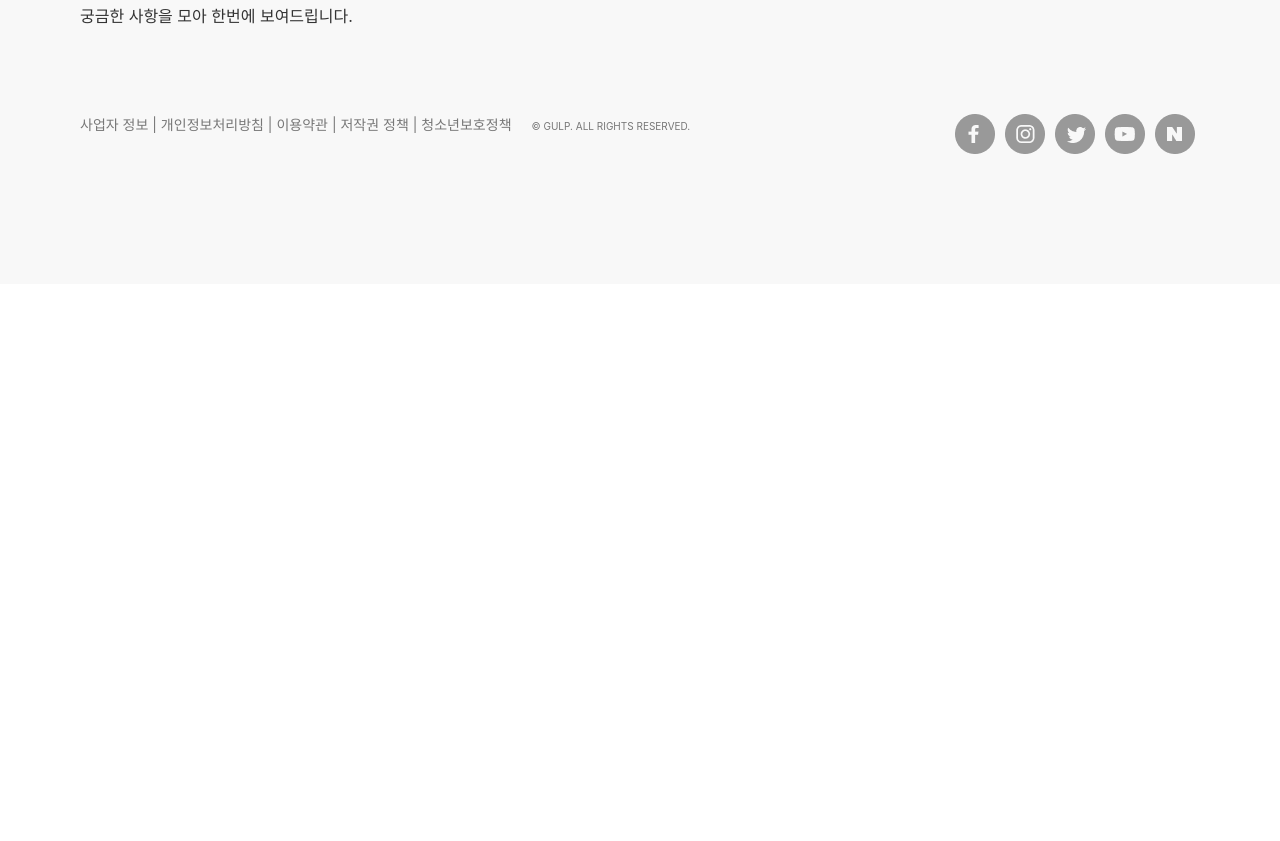
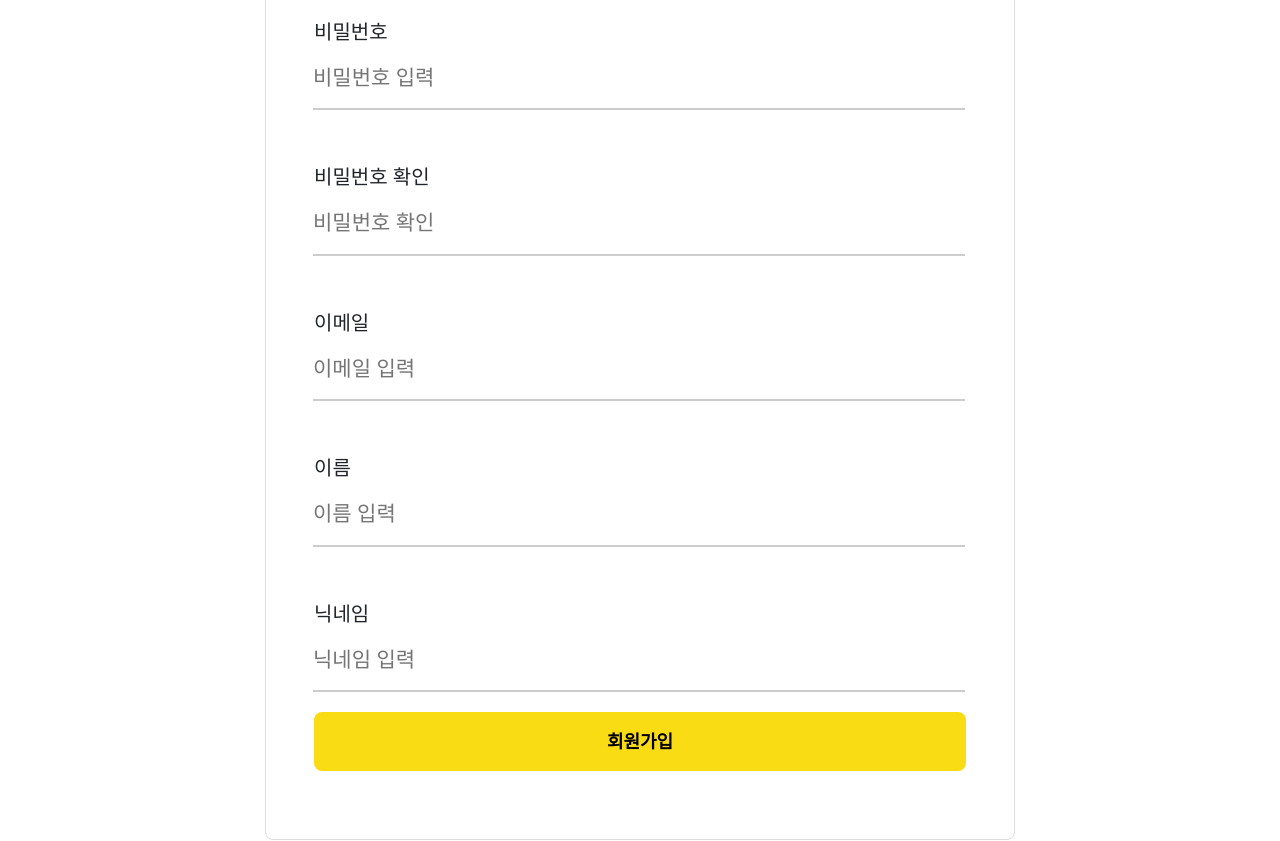
Before and after one commit to hellozo0/Gulp, a Vue app in the folder gulp-web/: page /signUp in a window 1280 px wide. Shown: the part 800-1641 px from the top of the page. Before the commit the page ends 1084 px from the top, so only its background shows below. Built offline with nearby package versions, Linux system fonts and the light colour scheme.

Commit message:
feat : 회원가입 구현

```diff
--- a/gulp-web/src/pages/SignUp.vue
+++ b/gulp-web/src/pages/SignUp.vue
@@ -1,11 +1,207 @@
 <template>
-  <div class="card card-body">
-    <h2>SignUp</h2>
+  <div class="signup-container">
+    <img src="@/assets/images/logo_center.png" alt="꿀깍 로고" class="logo" />
+    <form class="form-box" @submit.prevent="handleSubmit">
+      <div class="input-group">
+        <label for="userId">아이디</label>
+        <input
+          v-model="user.userId"
+          id="userId"
+          type="text"
+          placeholder="아이디 입력"
+          required
+        />
+      </div>
+      <div class="input-group">
+        <label for="password">비밀번호</label>
+        <input
+          v-model="user.password"
+          id="password"
+          type="password"
+          placeholder="비밀번호 입력"
+          required
+        />
+      </div>
+      <div class="input-group">
+        <label for="confirmPassword">비밀번호 확인</label>
+        <input
+          v-model="user.confirmPassword"
+          id="confirmPassword"
+          type="password"
+          placeholder="비밀번호 확인"
+          required
+        />
+      </div>
+      <div class="input-group">
+        <label for="email">이메일</label>
+        <input
+          v-model="user.email"
+          id="email"
+          type="email"
+          placeholder="이메일 입력"
+          required
+        />
+      </div>
+      <div class="input-group">
+        <label for="name">이름</label>
+        <input
+          v-model="user.name"
+          id="name"
+          type="text"
+          placeholder="이름 입력"
+          required
+        />
+      </div>
+      <div class="input-group">
+        <label for="nickname">닉네임</label>
+        <input
+          v-model="user.nickname"
+          id="nickname"
+          type="text"
+          placeholder="닉네임 입력"
+          required
+        />
+      </div>
+      <div class="input-group">
+        <button type="submit" class="submit-btn">회원가입</button>
+      </div>
+    </form>
   </div>
 </template>
 
-<script>
-export default {
-  name: 'SignUp',
+<script setup>
+import { ref } from 'vue';
+import { useRouter } from 'vue-router';
+
+const router = useRouter();
+
+// 사용자 입력값을 담을 객체
+const user = ref({
+  userId: '',
+  password: '',
+  confirmPassword: '',
+  email: '',
+  name: '',
+  nickname: '',
+});
+
+// 회원가입 제출 처리 함수
+const handleSubmit = () => {
+  if (user.value.password !== user.value.confirmPassword) {
+    alert('비밀번호가 일치하지 않습니다.');
+    return;
+  }
+
+  signUp();
+};
+
+const signUp = async () => {
+  try {
+    // 서버에 신규 사용자 추가 요청
+    const res = await fetch('http://localhost:3000/users', {
+      method: 'POST',
+      headers: { 'Content-Type': 'application/json' },
+      body: JSON.stringify({
+        userId: user.value.userId,
+        password: user.value.password,
+        email: user.value.email,
+        name: user.value.name,
+        nickname: user.value.nickname,
+      }),
+    });
+
+    if (res.ok) {
+      router.push('/login');
+    }
+  } catch (error) {
+    console.error('네트워크 오류:', error);
+  }
 };
 </script>
+
+<style scoped>
+.signup-container {
+  position: relative;
+  max-width: 750px;
+  margin: 0 auto 50px auto;
+  display: flex;
+  flex-direction: column;
+  align-items: center;
+  padding: 40px 0;
+  padding-bottom: 100px;
+}
+
+.form-box {
+  background: white;
+  border: 1px solid #ddd;
+  border-radius: 8px;
+  padding: 48px;
+  width: 100%;
+  box-sizing: border-box;
+  text-align: left;
+}
+
+.logo {
+  height: 200px;
+  margin-bottom: 50px;
+}
+
+.input-group {
+  width: 100%;
+  margin-bottom: 20px;
+}
+
+label {
+  display: block;
+  margin-top: 2rem;
+  font-weight: normal;
+  font-size: 20px;
+}
+
+input {
+  padding: 15px 0;
+  font-size: 21px;
+  border: none;
+  border-bottom: 2px solid #ccc;
+  background: transparent;
+  outline: none;
+  width: 100%;
+  transition: border-color 0.3s;
+}
+
+input:focus {
+  border-bottom: 2px solid #fae55f;
+}
+
+.submit-btn {
+  width: 100%;
+  padding: 16px;
+  background-color: #f9dc14;
+  border: none;
+  border-radius: 8px;
+  font-size: 18px;
+  font-weight: bold;
+  cursor: pointer;
+  transition: background-color 0.3s ease;
+}
+
+.submit-btn:hover {
+  background-color: #fcd400;
+}
+
+.sub-links {
+  display: flex;
+  justify-content: space-between;
+  font-size: 16px;
+  color: #999;
+}
+
+.sub-links .link {
+  text-decoration: none;
+  color: #707070;
+}
+
+.sub-links .divider {
+  color: #ccc;
+}
+</style>
```
